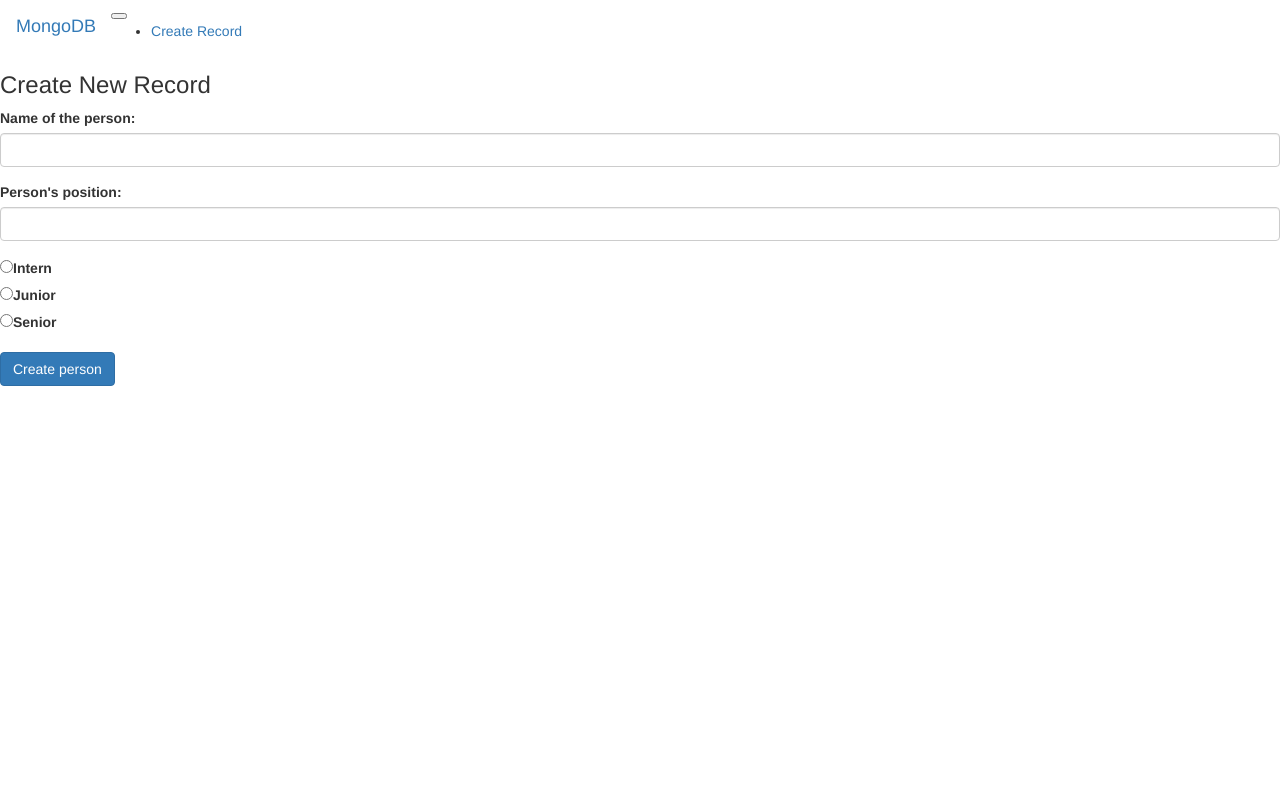
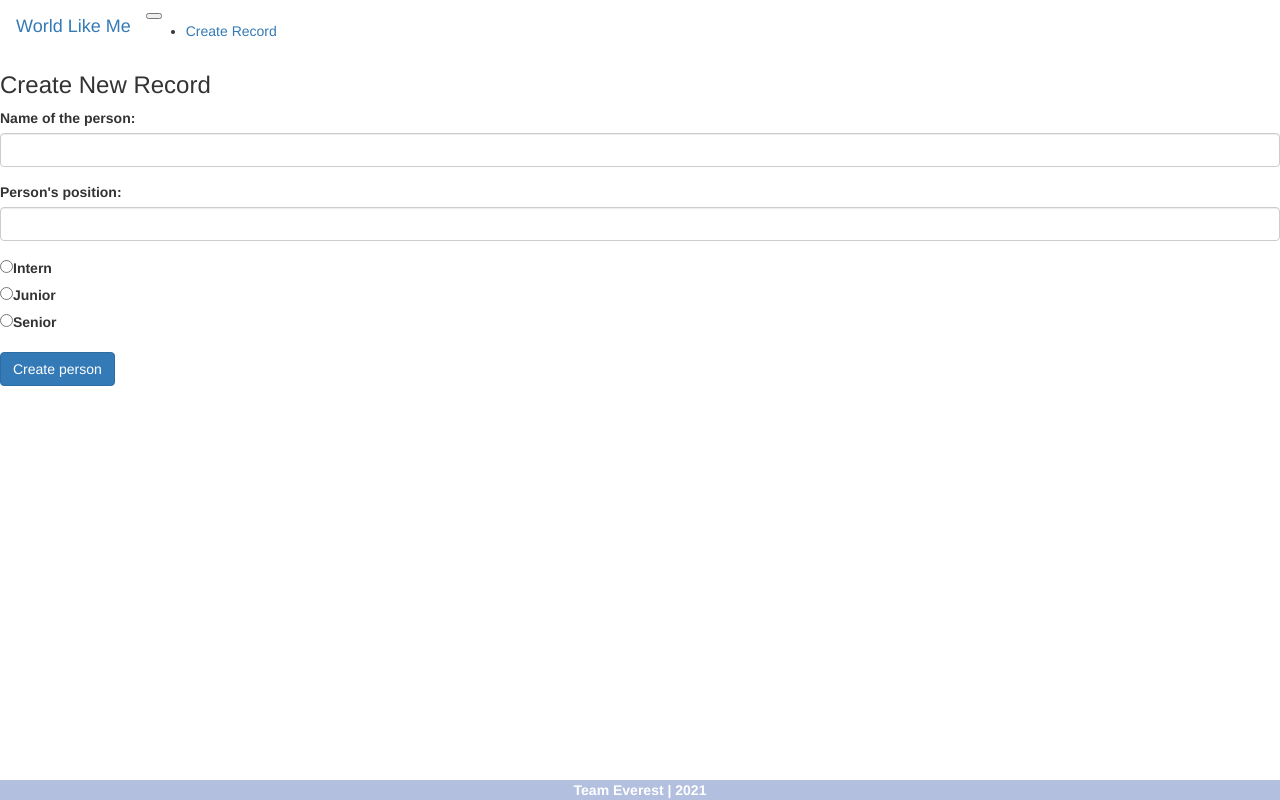
Before and after one commit to samblau14/11283group58, a React (Create React App) app in the folder mern/client/: page /create in a window 1280 px wide. Built offline with nearby package versions, Linux system fonts and the light colour scheme.

Commit message:
Added a footer to the website. Temporarily hid the body to begin working on the body design.

```diff
--- a/mern/client/package.json
+++ b/mern/client/package.json
@@ -12,7 +12,7 @@
     "react-bootstrap": "^1.6.4",
     "react-dom": "^17.0.2",
     "react-router-dom": "^5.3.0",
-    "react-scripts": "4.0.3",
+    "react-scripts": "^4.0.3",
     "web-vitals": "^1.1.2"
   },
   "scripts": {
--- a/mern/client/src/App.js
+++ b/mern/client/src/App.js
@@ -8,18 +8,20 @@ import Navbar from "./components/navbar";
 import Edit from "./components/edit";
 import Create from "./components/create";
 import RecordList from "./components/recordList";
+import Footer from "./components/footer";
 
 const App = () => {
   return (
     <div>
       <Navbar />
-      <Route exact path="/">
+      {/* <Route exact path="/">
         <RecordList />
-      </Route>
+      </Route> */}
       <Route path="/edit/:id" component={Edit} />
       <Route path="/create">
         <Create />
       </Route>
+      <Footer />
     </div>
   );
 };
--- /dev/null
+++ b/mern/client/src/components/footer.js
@@ -0,0 +1,23 @@
+import React from "react";
+
+// We import bootstrap to make our application look better.
+import "bootstrap/dist/css/bootstrap.css";
+import './style.css';
+
+// We import NavLink to utilize the react router.
+import { NavLink } from "react-router-dom";
+
+const Footer = () =>
+{
+    return (
+        <div className="footerStyle">
+            <b>
+                <font face="helvetica" color="white">
+                    Team Everest | 2021
+                </font>
+            </b>
+        </div>
+      );
+};
+
+export default Footer;
--- a/mern/client/src/components/navbar.js
+++ b/mern/client/src/components/navbar.js
@@ -12,7 +12,7 @@ const Navbar = () => {
     <div>
       <nav className="navbar navbar-expand-lg navbar-light bg-light">
         <NavLink className="navbar-brand" to="/">
-          MongoDB
+          World Like Me
         </NavLink>
         <button
           className="navbar-toggler"
--- /dev/null
+++ b/mern/client/src/components/style.css
@@ -0,0 +1,18 @@
+.footerStyle
+{
+    position: fixed;
+    left: 0;
+    bottom: 0;
+    background-color: #b2bfde;
+    width: 100%;
+    text-align: center;
+ }
+
+ .alignLeft
+ {
+    float: left;
+ }
+ .alignRight
+ {
+    float: right;
+ }
```
Also changed, not shown: 1 other file (tests, documents, lock files or other folders).
